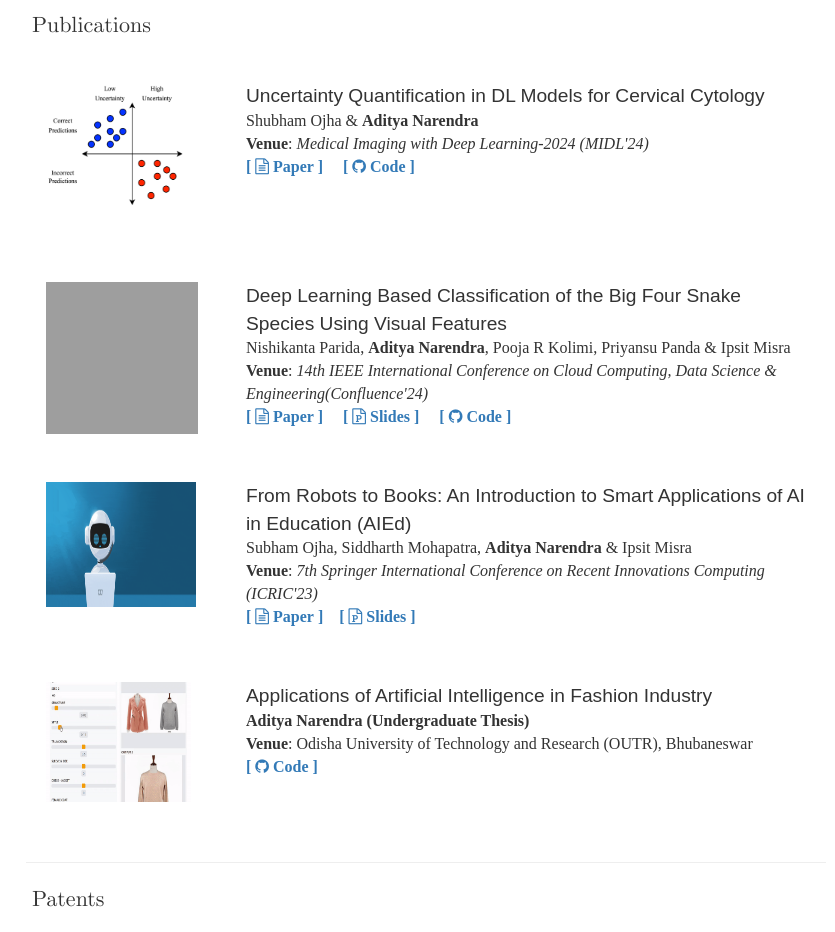
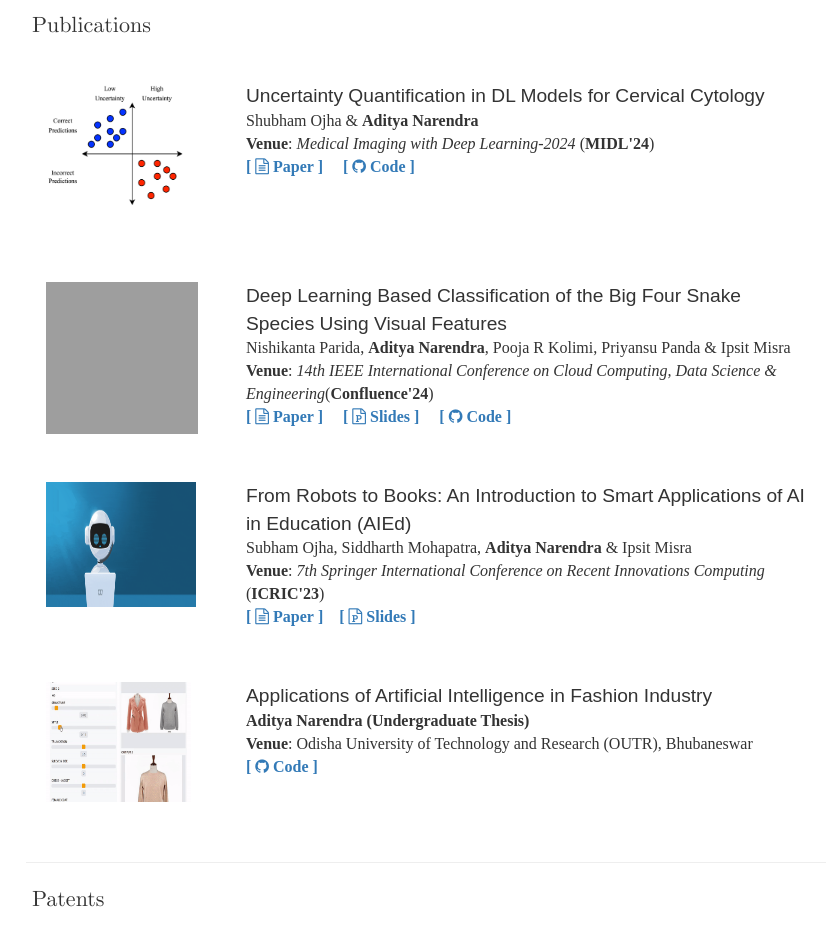
Before and after one commit to adinarendra098/adinarendra098.github.io, a plain HTML site: page index.html in a window 1280 px wide. Shown: the part 2380-3312 px from the top of the page, without its empty margins (214-1049 px from the left). Drawn offline with nearby package versions, Linux system fonts and the light colour scheme; grey boxes are pictures that could not be loaded; a web font is replaced by a local one.

Commit message:
Update index.html

```diff
--- a/index.html
+++ b/index.html
@@ -471,7 +471,7 @@
 
                     <div class="pub-authors"> Shubham Ojha & <b>Aditya Narendra</b>
                     </div>
-                    <span class="pub-venue"><b>Venue</b>:  <i> Medical Imaging with Deep Learning-2024 (MIDL'24)</i>
+                    <span class="pub-venue"><b>Venue</b>:  <i> Medical Imaging with Deep Learning-2024</i> (<b>MIDL'24</b>)
                      </span> <br>
                      <b><a style="font-weight: 800;font-size: 16px"href="https://openreview.net/forum?id=hrTiw1X7yq" target="_blank">[ <i class="fa fa-file-text-o" aria-hidden="true"></i> Paper ]</a></b> &nbsp;&nbsp;&nbsp;
 
@@ -492,7 +492,7 @@
 
                     <div class="pub-authors"> Nishikanta Parida, <b>Aditya Narendra</b>, Pooja R Kolimi, Priyansu Panda & Ipsit Misra
                     </div>
-                    <span class="pub-venue"><b>Venue</b>:  <i> 14th IEEE International Conference on Cloud Computing, Data Science & Engineering(Confluence'24)</i>
+                    <span class="pub-venue"><b>Venue</b>:  <i> 14th IEEE International Conference on Cloud Computing, Data Science & Engineering</i>(<b>Confluence'24</b>)
                      </span> <br>
                      <b><a style="font-weight: 800;font-size: 16px"href="https://ieeexplore.ieee.org/document/10463276" target="_blank">[ <i class="fa fa-file-text-o" aria-hidden="true"></i> Paper ]</a></b> &nbsp;&nbsp;&nbsp;
 
@@ -521,7 +521,7 @@
 
                     <div class="pub-authors">Subham Ojha, Siddharth Mohapatra, <span class="fw6"><b> Aditya Narendra</b> & Ipsit Misra
                     </div>
-                    <span class="pub-venue"><b>Venue</b>: <i>7th Springer International Conference on Recent Innovations Computing (ICRIC'23)</i>
+                    <span class="pub-venue"><b>Venue</b>: <i>7th Springer International Conference on Recent Innovations Computing</i> (<b>ICRIC'23</b>)
                     </span> <br>
                     <span class="pub-desc">
                         <a style=" font-weight: 800;font-size: 16px" href="https://arxiv.org/pdf/2301.10026.pdf" target="_blank">[ <i class="fa fa-file-text-o" aria-hidden="true"></i>
```
